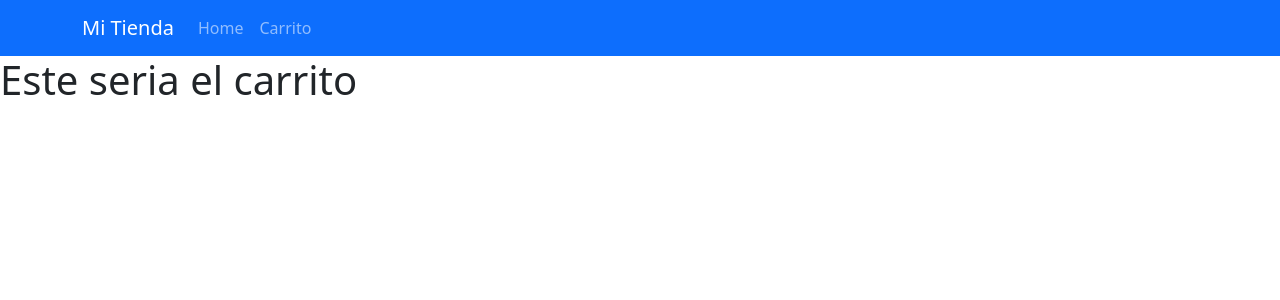
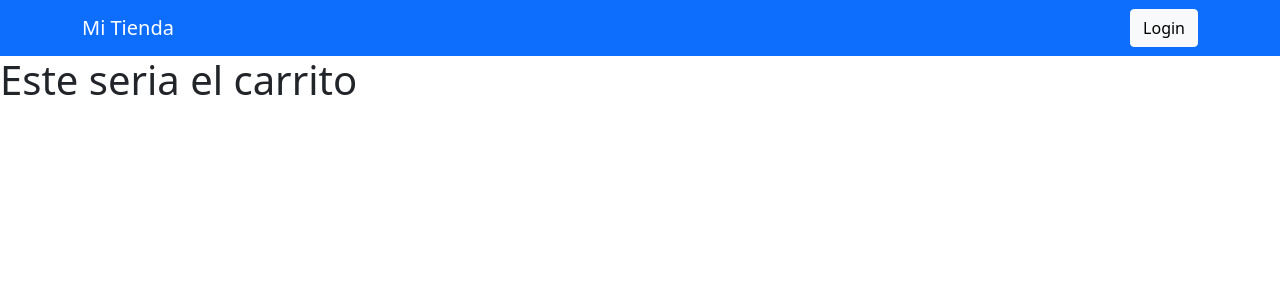
Before and after one commit to alvarojhr/ecommerce-react, a React (Create React App) app: page /Carrito in a window 1280 px wide. Shown: the top 300 px of the page. Built offline with nearby package versions, Linux system fonts and the light colour scheme.

Commit message:
adding products to cart

```diff
--- a/src/App.js
+++ b/src/App.js
@@ -7,18 +7,26 @@ import {
   Switch,
   Redirect,
 } from "react-router-dom";
+import React, { useState } from "react";
 
 import Home from "./home/pages/Home";
 import Carrito from "./carrito/pages/Carrito";
 import Header from "./shared/Header";
 
 function App() {
+  const [logged, setLogged] = useState(false);
+  const [carrito, setCarrito] = useState([]);
+
   return (
     <Router>
-      <Header />
+      <Header
+        isLoggedIn={logged}
+        login={setLogged}
+        cantCarrito={carrito.length}
+      />
       <Switch>
         <Route path="/" exact>
-          <Home />
+          <Home isLoggedIn={logged} carrito={carrito} setCarrito={setCarrito} />
         </Route>
         <Route path="/Carrito" exact>
           <Carrito />
--- /dev/null
+++ b/src/home/components/CardFooter.js
@@ -0,0 +1,33 @@
+import Button from "react-bootstrap/Button";
+import Badge from "react-bootstrap/Badge";
+
+const CardFooter = ({
+  id,
+  precio,
+  categoria,
+  isLoggedIn,
+  productos,
+  carrito,
+  setCarrito,
+}) => {
+  const AddProduct = (e) => {
+    const productoAgregar = productos.find((p) => p.id === e.target.id);
+    setCarrito([...carrito, productoAgregar]);
+  };
+
+  if (isLoggedIn) {
+    return (
+      <Button id={id} variant="primary" onClick={AddProduct}>
+        ${precio}
+      </Button>
+    );
+  } else {
+    return (
+      <Badge pill bg="secondary">
+        {categoria}
+      </Badge>
+    );
+  }
+};
+
+export default CardFooter;
--- a/src/home/components/ListaProductos.js
+++ b/src/home/components/ListaProductos.js
@@ -1,25 +1,31 @@
 import { Container, Row, Col } from "react-bootstrap";
 import Producto from "./Producto";
 
-const ListaProductos = () => {
+const ListaProductos = ({ isLoggedIn, carrito, setCarrito }) => {
   const productos = [
     {
+      id: 1,
       title: "Zapato Nike",
       description: "Este es el mejor zapato del planeta",
       price: 100,
       url: "https://images.unsplash.com/photo-1491553895911-0055eca6402d?ixid=MnwxMjA3fDB8MHxwaG90by1wYWdlfHx8fGVufDB8fHx8&ixlib=rb-1.2.1&auto=format&fit=crop&w=880&q=80",
+      categoria: "Calzado",
     },
     {
+      id: 2,
       title: "Gafas Rayban",
       description: "Gafas para cuidar tus ojos",
       price: 50,
       url: "https://images.unsplash.com/photo-1572635196237-14b3f281503f?ixid=MnwxMjA3fDB8MHxwaG90by1wYWdlfHx8fGVufDB8fHx8&ixlib=rb-1.2.1&auto=format&fit=crop&w=880&q=80",
+      categoria: "Accesorios",
     },
     {
+      id: 3,
       title: "Apple Watch",
       description: "Smartwatch para estar siempre conectado",
       price: 200,
       url: "https://images.unsplash.com/photo-1546868871-7041f2a55e12?ixid=MnwxMjA3fDB8MHxwaG90by1wYWdlfHx8fGVufDB8fHx8&ixlib=rb-1.2.1&auto=format&fit=crop&w=764&q=80",
+      categoria: "Wearables",
     },
   ];
 
@@ -28,7 +34,13 @@ const ListaProductos = () => {
       <Row>
         {productos.map((producto) => (
           <Col xs={4}>
-            <Producto producto={producto} />
+            <Producto
+              producto={producto}
+              isLoggedIn={isLoggedIn}
+              productos={productos}
+              carrito={carrito}
+              setCarrito={setCarrito}
+            />
           </Col>
         ))}
       </Row>
--- a/src/home/components/Producto.js
+++ b/src/home/components/Producto.js
@@ -1,14 +1,22 @@
 import Card from "react-bootstrap/Card";
-import Button from "react-bootstrap/Button";
+import CardFooter from "./CardFooter";
 
-const Producto = ({ producto }) => {
+const Producto = ({ producto, isLoggedIn, productos, carrito, setCarrito }) => {
   return (
     <Card style={{ width: "18rem" }}>
       <Card.Img variant="top" src={producto.url} />
       <Card.Body>
         <Card.Title>{producto.title}</Card.Title>
         <Card.Text>{producto.description}</Card.Text>
-        <Button variant="primary">${producto.price}</Button>
+        <CardFooter
+          id={producto.id}
+          precio={producto.price}
+          categoria={producto.categoria}
+          isLoggedIn={isLoggedIn}
+          productos={productos}
+          carrito={carrito}
+          setCarrito={setCarrito}
+        />
       </Card.Body>
     </Card>
   );
--- a/src/home/pages/Home.js
+++ b/src/home/pages/Home.js
@@ -1,10 +1,14 @@
 import ListaProductos from "../components/ListaProductos";
 
-const Home = () => {
+const Home = ({ isLoggedIn, carrito, setCarrito }) => {
   return (
     <div>
       <h1 className="text-center mt-5 mb-5">Top products</h1>
-      <ListaProductos />
+      <ListaProductos
+        isLoggedIn={isLoggedIn}
+        carrito={carrito}
+        setCarrito={setCarrito}
+      />
     </div>
   );
 };
--- a/src/shared/Header.js
+++ b/src/shared/Header.js
@@ -2,14 +2,19 @@ import Navbar from "react-bootstrap/Navbar";
 import Container from "react-bootstrap/Container";
 import Nav from "react-bootstrap/Nav";
 
-const Header = () => {
+import HeaderButtons from "./components/HeaderButtons";
+
+const Header = ({ isLoggedIn, login, cantCarrito }) => {
   return (
     <Navbar bg="primary" variant="dark">
       <Container>
-        <Navbar.Brand href="#home">Mi Tienda</Navbar.Brand>
-        <Nav className="me-auto">
-          <Nav.Link href="/">Home</Nav.Link>
-          <Nav.Link href="/Carrito">Carrito</Nav.Link>
+        <Navbar.Brand href="/">Mi Tienda</Navbar.Brand>
+        <Nav className="justify-content-end">
+          <HeaderButtons
+            isLoggedIn={isLoggedIn}
+            setLogin={login}
+            cantCarrito={cantCarrito}
+          />
         </Nav>
       </Container>
     </Navbar>
--- /dev/null
+++ b/src/shared/components/HeaderButtons.js
@@ -0,0 +1,42 @@
+import React from "react";
+
+import Button from "react-bootstrap/Button";
+import Badge from "react-bootstrap/Badge";
+
+import { Link } from "react-router-dom";
+
+const HeaderButtons = ({ isLoggedIn, setLogin, cantCarrito }) => {
+  const login = () => {
+    setLogin(true);
+  };
+
+  const logout = () => {
+    setLogin(false);
+  };
+
+  if (isLoggedIn) {
+    return (
+      <React.Fragment>
+        <Link to="/Carrito">
+          <Button variant="primary" className="me-3">
+            Carrito <Badge bg="secondary">{cantCarrito}</Badge>
+          </Button>
+        </Link>
+
+        <Button variant="outline-light" onClick={logout}>
+          Logout
+        </Button>
+      </React.Fragment>
+    );
+  } else {
+    return (
+      <div>
+        <Button variant="light" onClick={login}>
+          Login
+        </Button>
+      </div>
+    );
+  }
+};
+
+export default HeaderButtons;
```
